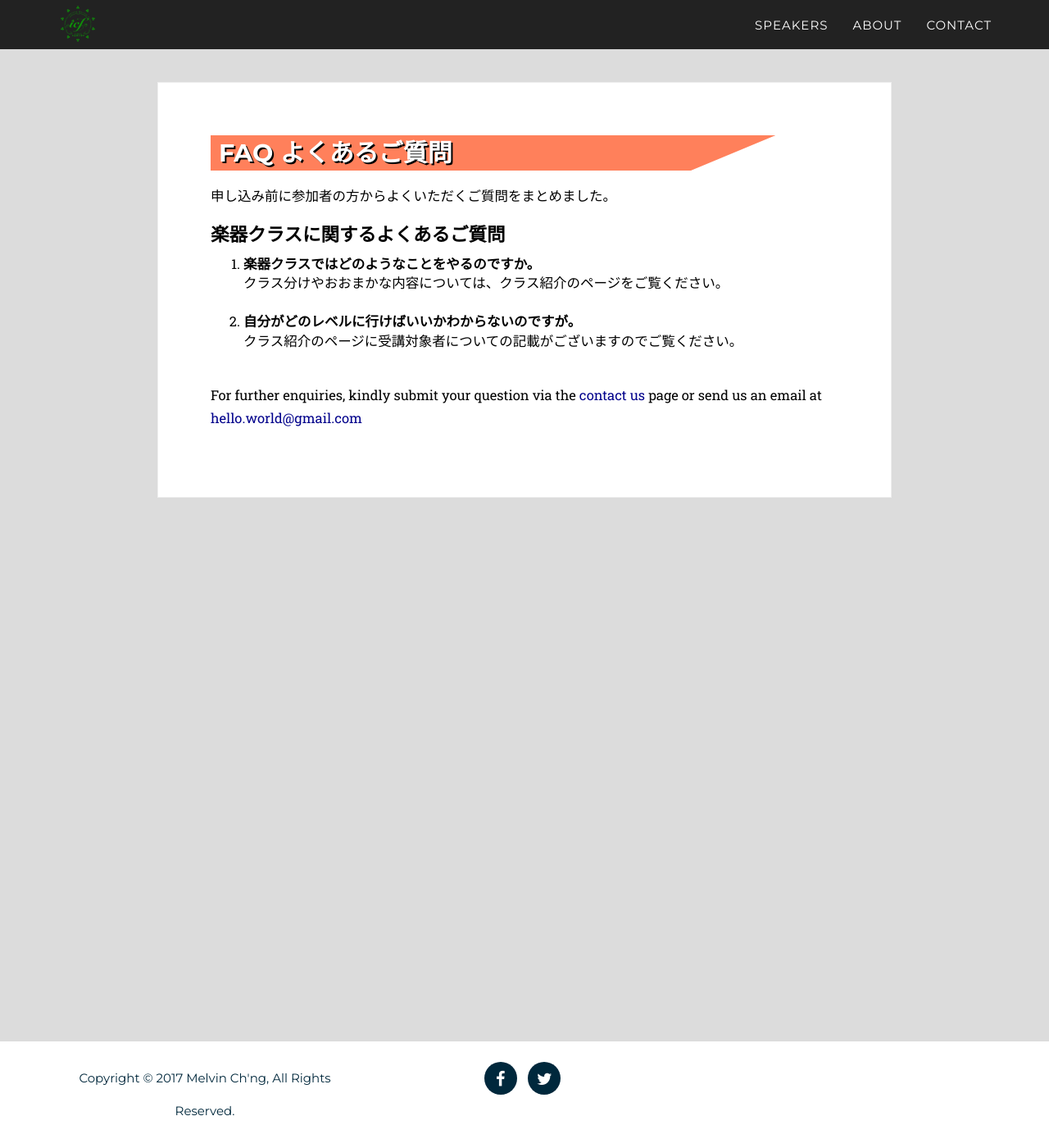
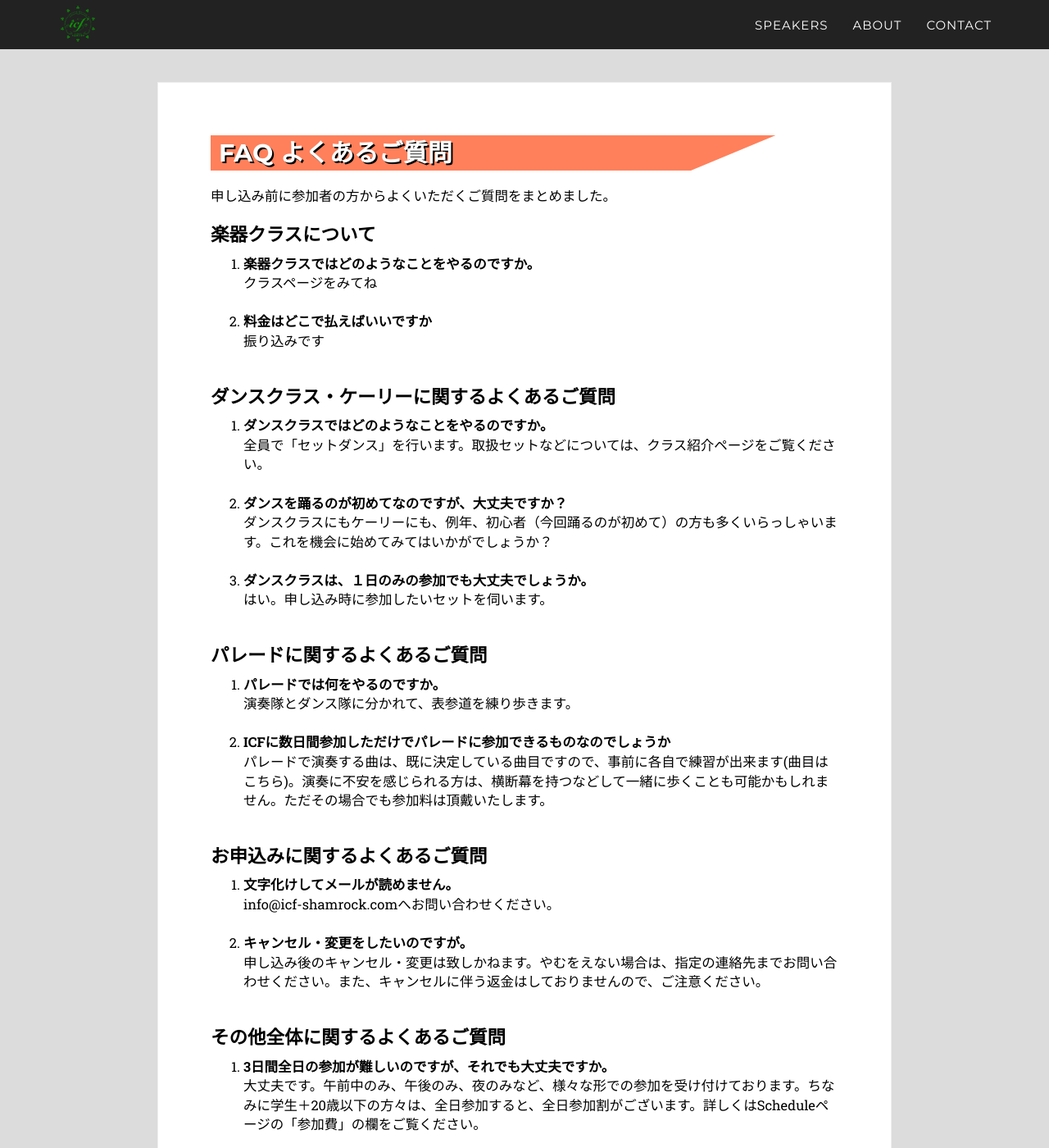
Before and after one commit to icf-shamrock/icf-shamrock.github.io, a Jekyll site: the page built from _2017_pages/faqs.html, in a window 1280 px wide and 1400 px high. Shown: the whole window at 82% size. Built offline with Jekyll 4.4.1, drawn with Linux system fonts in a browser that asks for light colours; some web fonts are replaced; some of the changed text lies outside the part shown.

Commit message:
faqのyaml化

```diff
--- a/_2017_pages/charges.html
+++ b/_2017_pages/charges.html
@@ -17,9 +17,22 @@ title: 料金とキャンセル時の対応について
 
       <h2 class="first">個別参加費</h2>
 
-      <p>「楽しむ」 上手いもいいけどまずは楽しく</p>
-      <p>「つながる」 たくさん見つける新たな仲間</p>
-      <p>「アイリッシュ」 覗いてみようアイルランドの伝統</p>
+      <table class="agenda">
+        <thead>
+          <tr>
+            <th class="row-1 agenda-time"><center> </center></th>
+            <th class="row-2 agenda-activity"><center>学生+20歳以下の料金</center></th>
+            <th class="row-2 agenda-activity"><center>一般の方の料金</center></th>
+          </tr>
+        </thead>
+        {% for event in site.data.charge %}
+        <tr>
+          <td>{{event.name}}</td>
+          <td>{{event.student}}</td>
+          <td>{{event.other}}</td>
+        </tr>
+        {% endfor %}
+      </table>
 
       <h2 class="first">キャンセルに関して</h2>
 
--- a/_2017_pages/faqs.html
+++ b/_2017_pages/faqs.html
@@ -13,18 +13,19 @@ published: true
       <h1 class="title">{{ page.title }}</h1>
       <p>申し込み前に参加者の方からよくいただくご質問をまとめました。<p>
 
-      <h2 class="first">楽器クラスに関するよくあるご質問</h2>
+      {% for section in site.data.faqs %}
+      <h2 class="first">{{ section.section_name }}</h2>
         <ol>
-          <li><b>楽器クラスではどのようなことをやるのですか。</b>
-              <br>クラス分けやおおまかな内容については、クラス紹介のページをご覧ください。<br><br>
+          {% for faq in section.faqs %}
+          <li><b>{{ faq.question }}</b>
+            <br>{{ faq.answer }}<br><br>
           </li>
-          <li><b>自分がどのレベルに行けばいいかわからないのですが。</b>
-              <br>クラス紹介のページに受講対象者についての記載がございますのでご覧ください。<br><br>
-          </li>
+          {% endfor %}
         </ol>
+      {% endfor %}
+
 
         <p>
-            For further enquiries, kindly submit your question via the <a href="/#contacts">contact us</a>
-            page or send us an email at <a href="mailto:hello.world@gmail.com">hello.world@gmail.com</a>
+            もしこれ以外にご質問があれば、お気軽に <a href="/#contacts">contact us</a> のフォームから、もしくは <a href="mailto:info@icf-shamrock.com">info@icf-shamrock.com</a> までメールでお問い合わせください。
         </p>
     </div>
--- /dev/null
+++ b/_data/charge.yml
@@ -0,0 +1,12 @@
+- name: "パレード当日練"
+  student: "0"
+  other: "0"
+- name: "パレード"
+  student: "500(16歳未満は無料)"
+  other: "500"
+- name: "ホイッスル初めて講座"
+  student: "0"
+  other: "0"
+- name: "楽器&ダンスクラス"
+  student: "1200"
+  other: "2400"
--- /dev/null
+++ b/_data/faqs.yml
@@ -0,0 +1,34 @@
+- section_name: "楽器クラスについて"
+  faqs:
+    - question: "楽器クラスではどのようなことをやるのですか。"
+      answer: "クラスページをみてね"
+    - question: "料金はどこで払えばいいですか"
+      answer: "振り込みです"
+
+- section_name: "ダンスクラス・ケーリーに関するよくあるご質問"
+  faqs:
+    - question: "ダンスクラスではどのようなことをやるのですか。"
+      answer: "全員で「セットダンス」を行います。取扱セットなどについては、クラス紹介ページをご覧ください。"
+    - question: "ダンスを踊るのが初めてなのですが、大丈夫ですか？"
+      answer: "ダンスクラスにもケーリーにも、例年、初心者（今回踊るのが初めて）の方も多くいらっしゃいます。これを機会に始めてみてはいかがでしょうか？"
+    - question: "ダンスクラスは、１日のみの参加でも大丈夫でしょうか。"
+      answer: "はい。申し込み時に参加したいセットを伺います。"
+
+- section_name: "パレードに関するよくあるご質問"
+  faqs:
+    - question: "パレードでは何をやるのですか。"
+      answer: "演奏隊とダンス隊に分かれて、表参道を練り歩きます。"
+    - question: "ICFに数日間参加しただけでパレードに参加できるものなのでしょうか"
+      answer: "パレードで演奏する曲は、既に決定している曲目ですので、事前に各自で練習が出来ます(曲目はこちら)。演奏に不安を感じられる方は、横断幕を持つなどして一緒に歩くことも可能かもしれません。ただその場合でも参加料は頂戴いたします。"
+
+- section_name: "お申込みに関するよくあるご質問"
+  faqs:
+    - question: "文字化けしてメールが読めません。"
+      answer: "info@icf-shamrock.comへお問い合わせください。"
+    - question: "キャンセル・変更をしたいのですが。"
+      answer: "申し込み後のキャンセル・変更は致しかねます。やむをえない場合は、指定の連絡先までお問い合わせください。また、キャンセルに伴う返金はしておりませんので、ご注意ください。"
+
+- section_name: "その他全体に関するよくあるご質問"
+  faqs:
+    - question: "3日間全日の参加が難しいのですが、それでも大丈夫ですか。"
+      answer: "大丈夫です。午前中のみ、午後のみ、夜のみなど、様々な形での参加を受け付けております。ちなみに学生＋20歳以下の方々は、全日参加すると、全日参加割がございます。詳しくはScheduleページの「参加費」の欄をご覧ください。"
```
Also changed, not shown: 2016_speakers/_posts/2016-07-16-project-3.markdown (deleted, +0 -12 lines), 2016_speakers/_posts/2016-07-17-project-2.markdown (deleted, +0 -12 lines), 2016_speakers/_posts/2016-07-18-project-1.markdown (deleted, +0 -12 lines), 404.html (+4 -5 lines), README.md (added).
